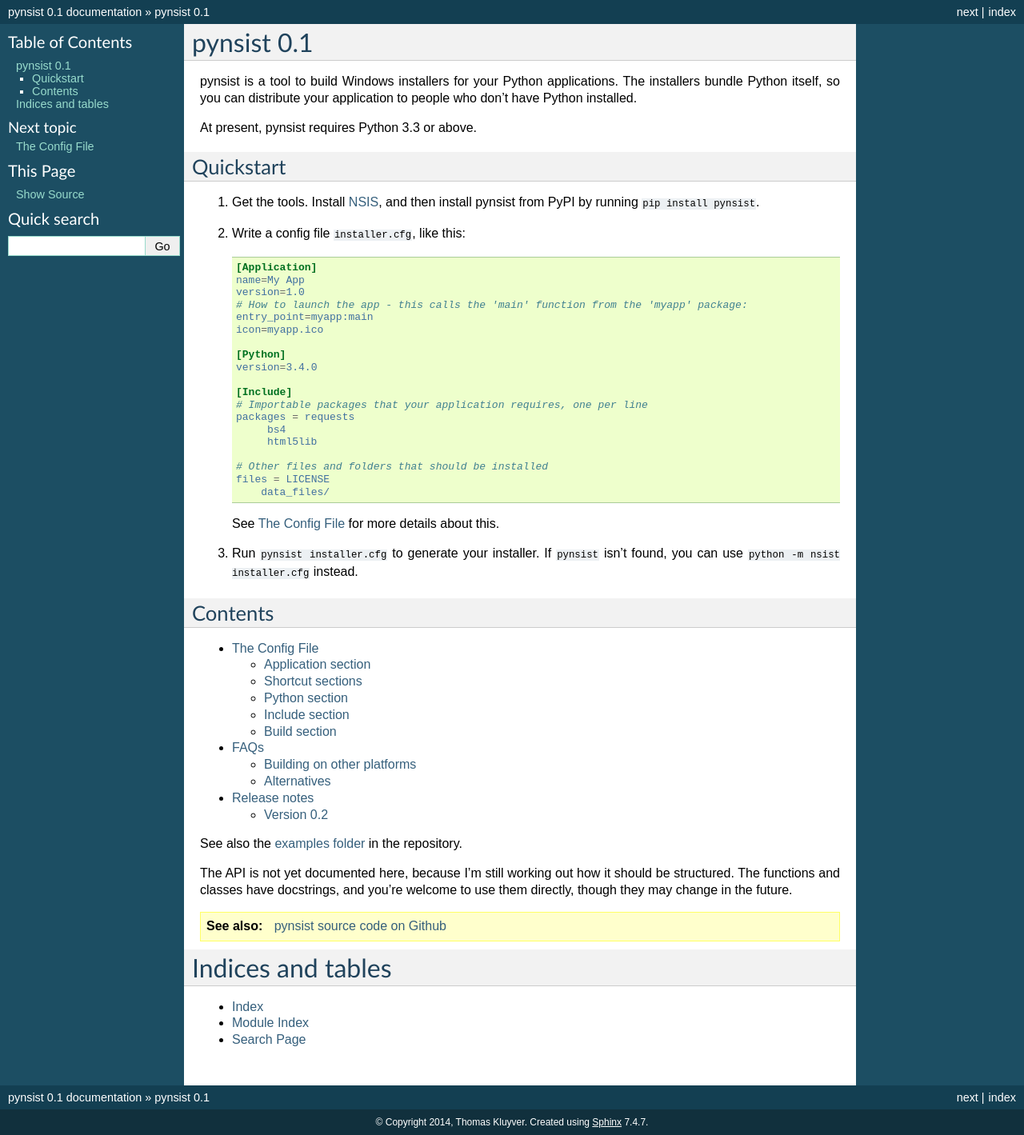
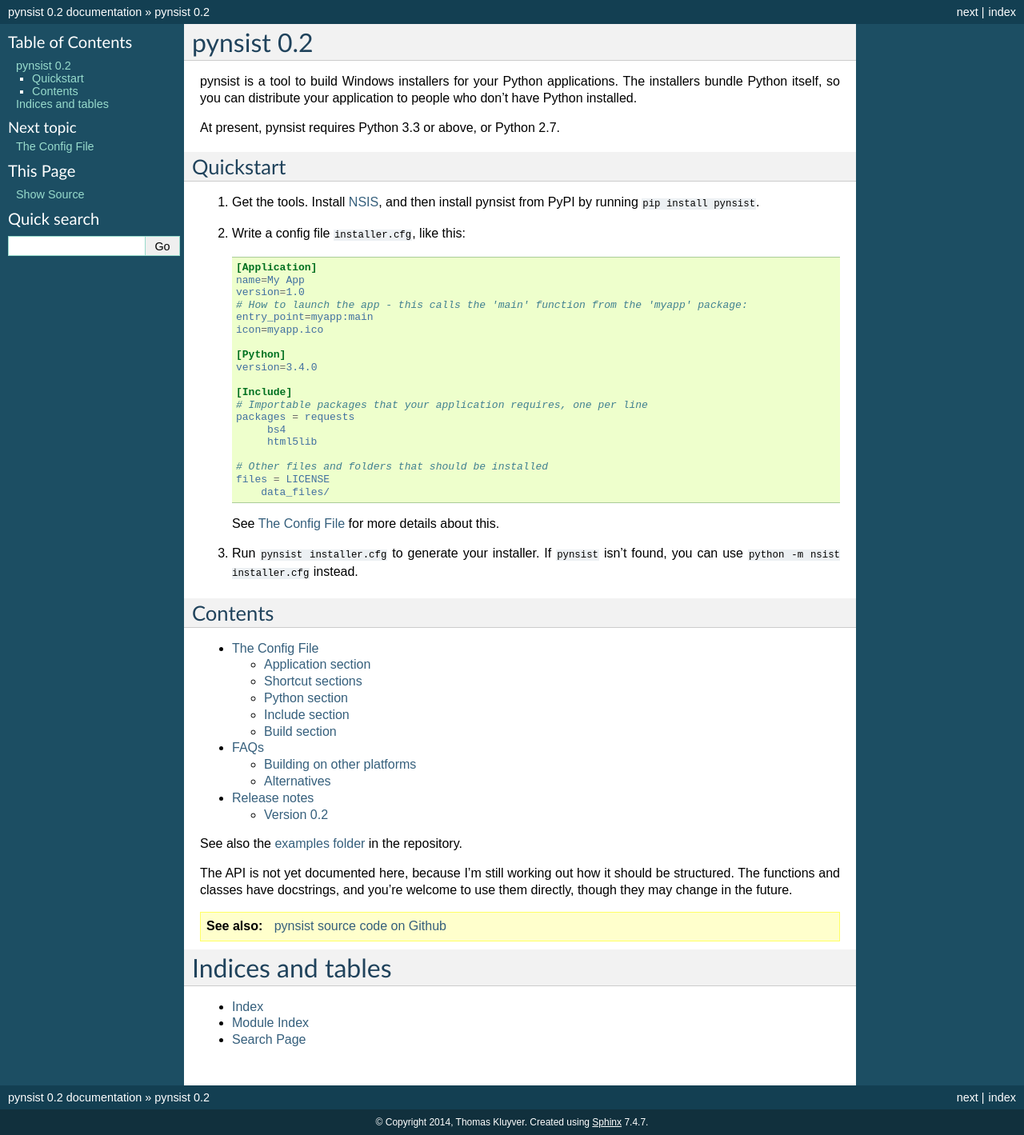
Before and after one commit to takluyver/pynsist, a Sphinx documentation site: the page built from doc/index.rst, in a window 1280 px wide. Shown: the whole page at 80% size. Built offline with Sphinx 7.4.7, drawn with Linux system fonts in a browser that asks for light colours.

Commit message:
Prepare for 0.2 release

```diff
--- a/doc/conf.py
+++ b/doc/conf.py
@@ -55,9 +55,9 @@
 # built documents.
 #
 # The short X.Y version.
-version = '0.1'
+version = '0.2'
 # The full version, including alpha/beta/rc tags.
-release = '0.1'
+release = '0.2'
 
 # The language for content autogenerated by Sphinx. Refer to documentation
 # for a list of supported languages.
--- a/doc/index.rst
+++ b/doc/index.rst
@@ -5,7 +5,7 @@
 installers bundle Python itself, so you can distribute your application to
 people who don't have Python installed.
 
-At present, pynsist requires Python 3.3 or above.
+At present, pynsist requires Python 3.3 or above, or Python 2.7.
 
 Quickstart
 ----------
--- a/doc/releasenotes.rst
+++ b/doc/releasenotes.rst
@@ -4,7 +4,7 @@
 Version 0.2
 -----------
 
-* Python 2 support, thanks to `Johannes Baiter <https://github.com/jbaiter>`_
+* Python 2 support, thanks to `Johannes Baiter <https://github.com/jbaiter>`_.
 * Ability to define multiple shortcuts for one application.
 * Validate config files to produce more helpful errors, thanks to
   `Tom Wallroth <https://github.com/devsnd>`_.
--- a/nsist/__init__.py
+++ b/nsist/__init__.py
@@ -23,6 +23,8 @@
 
 from .copymodules import copy_modules
 from .nsiswriter import NSISFileWriter
+
+__version__ = '0.2'
 
 pjoin = os.path.join
 logger = logging.getLogger(__name__)
--- a/setup.py
+++ b/setup.py
@@ -12,8 +12,10 @@
 with open('README.rst', 'r') as f:
     readme=f.read()
 
+from nsist import __version__
+
 setup(name='pynsist',
-      version='0.1',
+      version=__version__,
       description='Build Windows installers for Python apps',
       long_description=readme,
       author='Thomas Kluyver',
```
